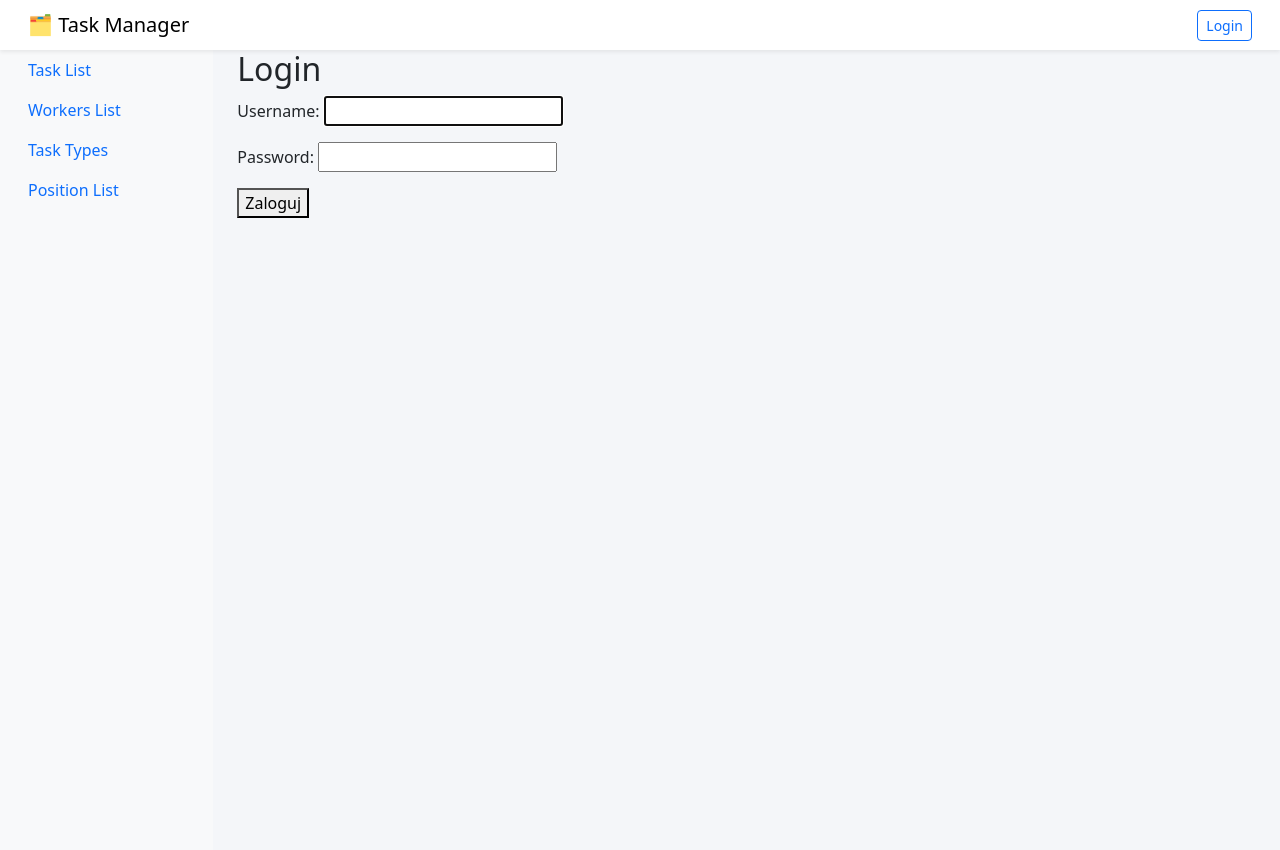
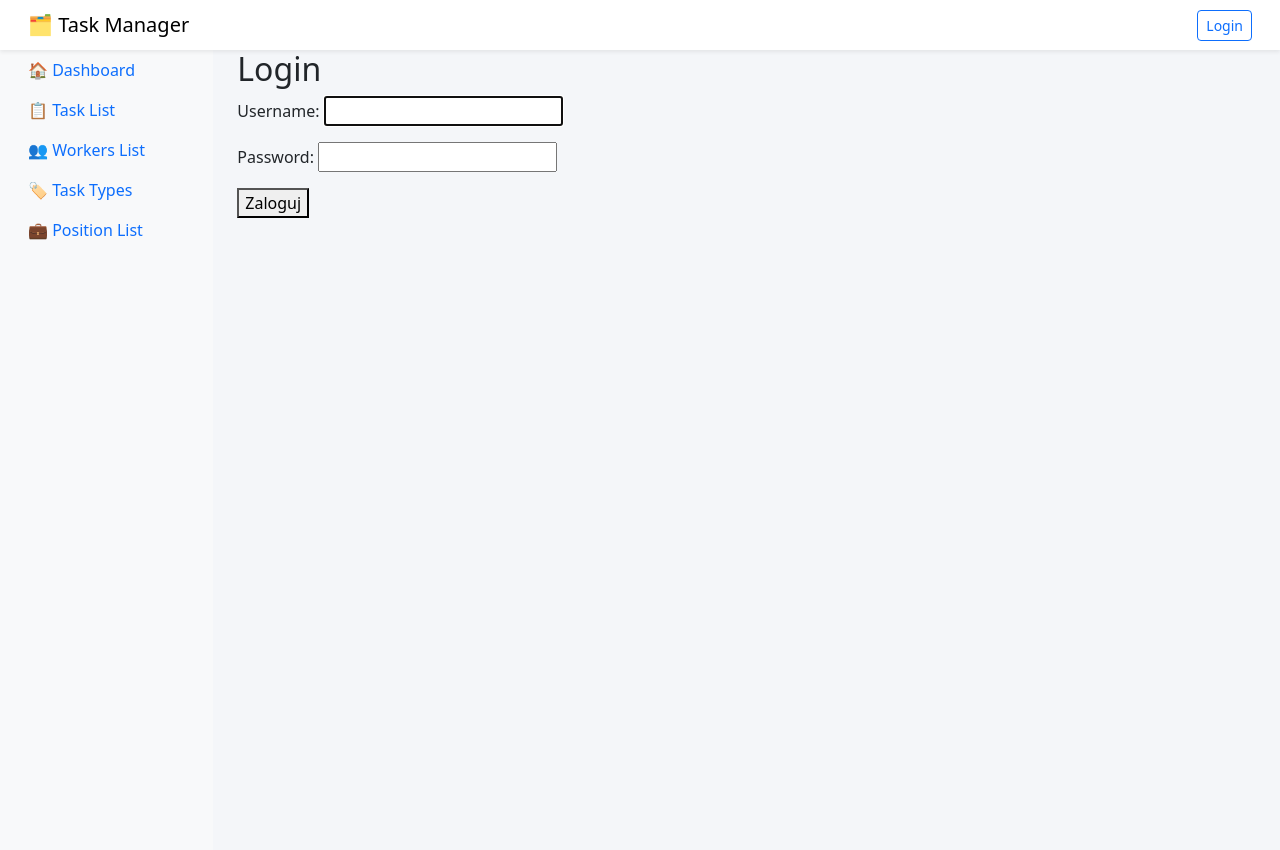
Before and after one commit to Qbaldo/IT_task_manager, a Django app: page /login/ in a window 1280 px wide. Run offline with Django 5.2, Linux system fonts and the light colour scheme.

Commit message:
Improve sidebar navigation with icons

```diff
--- a/IT_task_manager/templates/navbar.html
+++ b/IT_task_manager/templates/navbar.html
@@ -12,7 +12,7 @@
       {% if user.is_authenticated %}
 
       <span>
-        Hi {{ user.first_name }}! 👋
+        Hi {{ user.first_name }} ({{ user.position }})! 👋
       </span>
 
       <span>
--- a/IT_task_manager/templates/sidebar.html
+++ b/IT_task_manager/templates/sidebar.html
@@ -2,26 +2,31 @@
   <div class="position-sticky">
     <ul class="nav flex-column">
       <li class="nav-item">
+        <a class="nav-link" href="{% url 'home' %}">
+            🏠 Dashboard
+        </a>
+      </li>
+      <li class="nav-item">
         <a class="nav-link" href="{% url 'task-list' %}">
-            Task List
+            📋 Task List
         </a>
       </li>
 
       <li class="nav-item">
         <a class="nav-link" href="{% url 'worker-list' %}">
-            Workers List
+            👥 Workers List
         </a>
       </li>
 
       <li class="nav-item">
         <a class="nav-link" href="{% url 'task-type-list' %}">
-            Task Types
+            🏷 Task Types
         </a>
       </li>
 
       <li class="nav-item">
         <a class="nav-link" href="{% url 'position-list' %}">
-            Position List
+           💼 Position List
         </a>
       </li>
 
```
